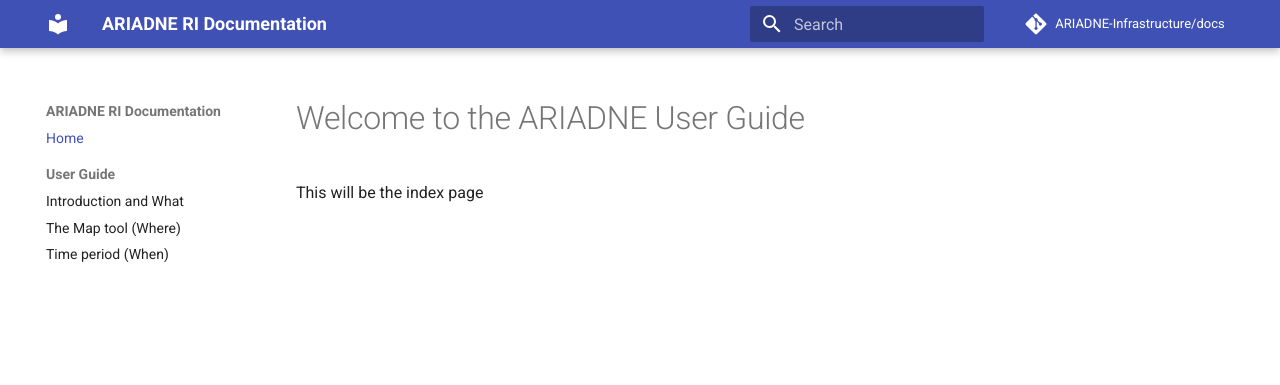
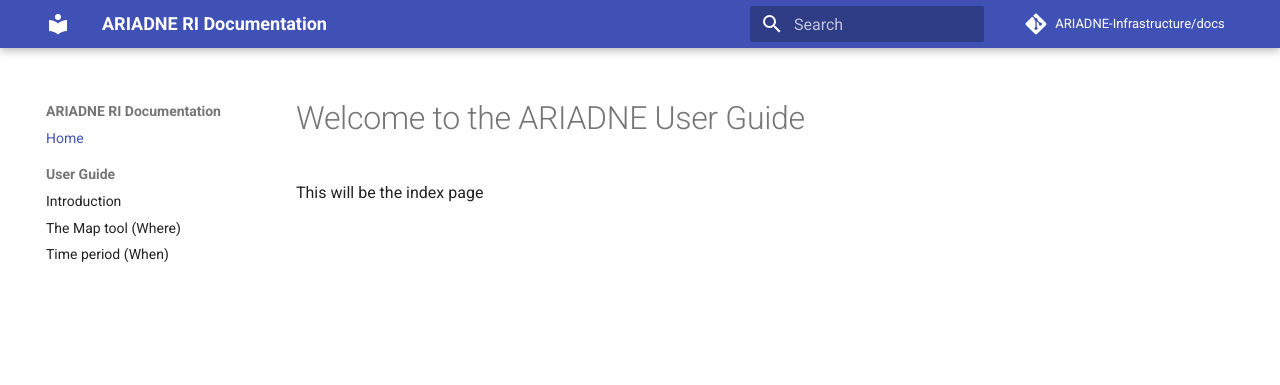
Before and after one commit to uoy-ads/hsds-data-catalogue-docs, an MkDocs documentation site: the page built from docs/index.md, in a window 1280 px wide. Shown: the top 385 px of the page. Built offline with MkDocs 1.6.1 and Material for MkDocs 9.7.7, drawn with Linux system fonts in a browser that asks for light colours; comment, search, counter and statistics services are not loaded; some of the changed lines change nothing that is shown.

Commit message:
Update mkdocs.yml

```diff
--- a/mkdocs.yml
+++ b/mkdocs.yml
@@ -18,6 +18,6 @@
 nav:
   - Home: index.md
   - User Guide:
-    - Introduction and What: Portal_User_Guide/Section-1_What.md
+    - Introduction: Portal_User_Guide/Section-1_What.md
     - The Map tool (Where): Portal_user_Guide/Section-2_Map_Where.md
-    - Time period (When): section2/details.md
+    - Time period (When): Portal_user_Guide/Section-3_Time_period_When.md
```
